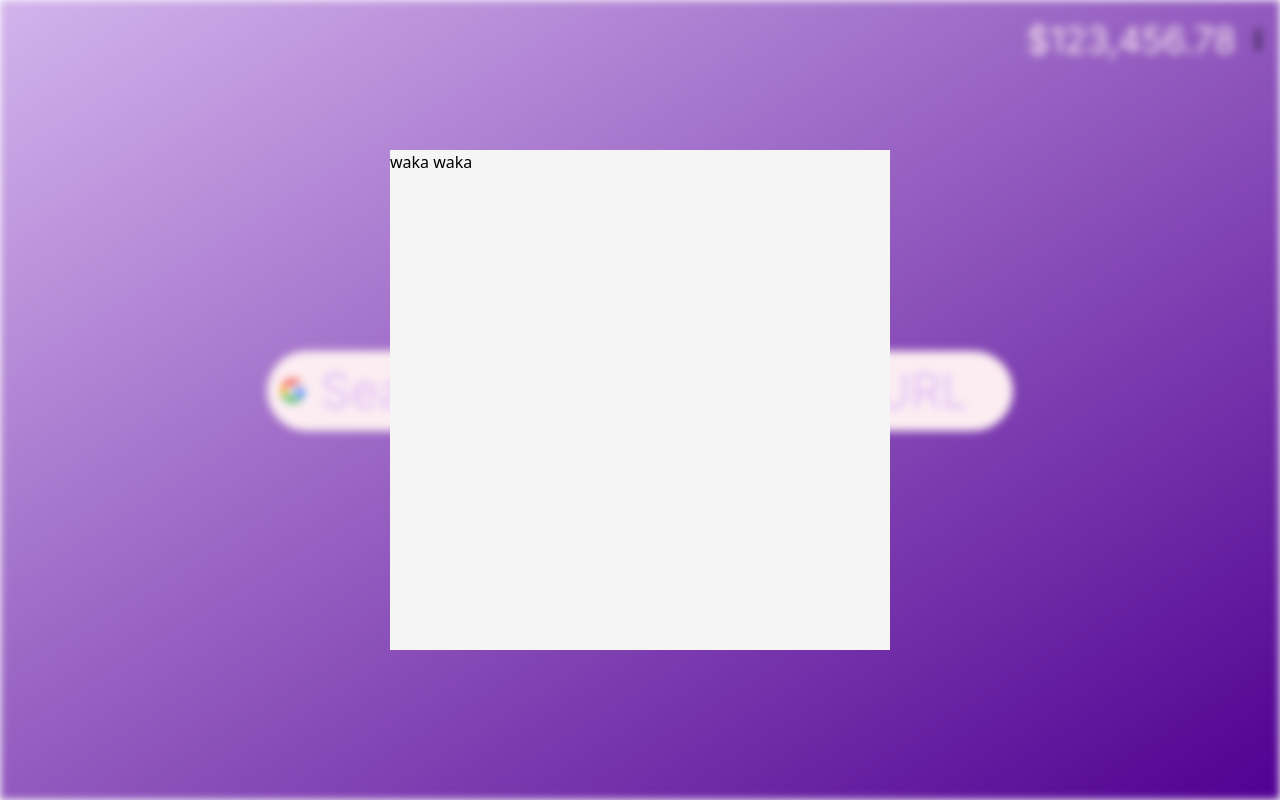
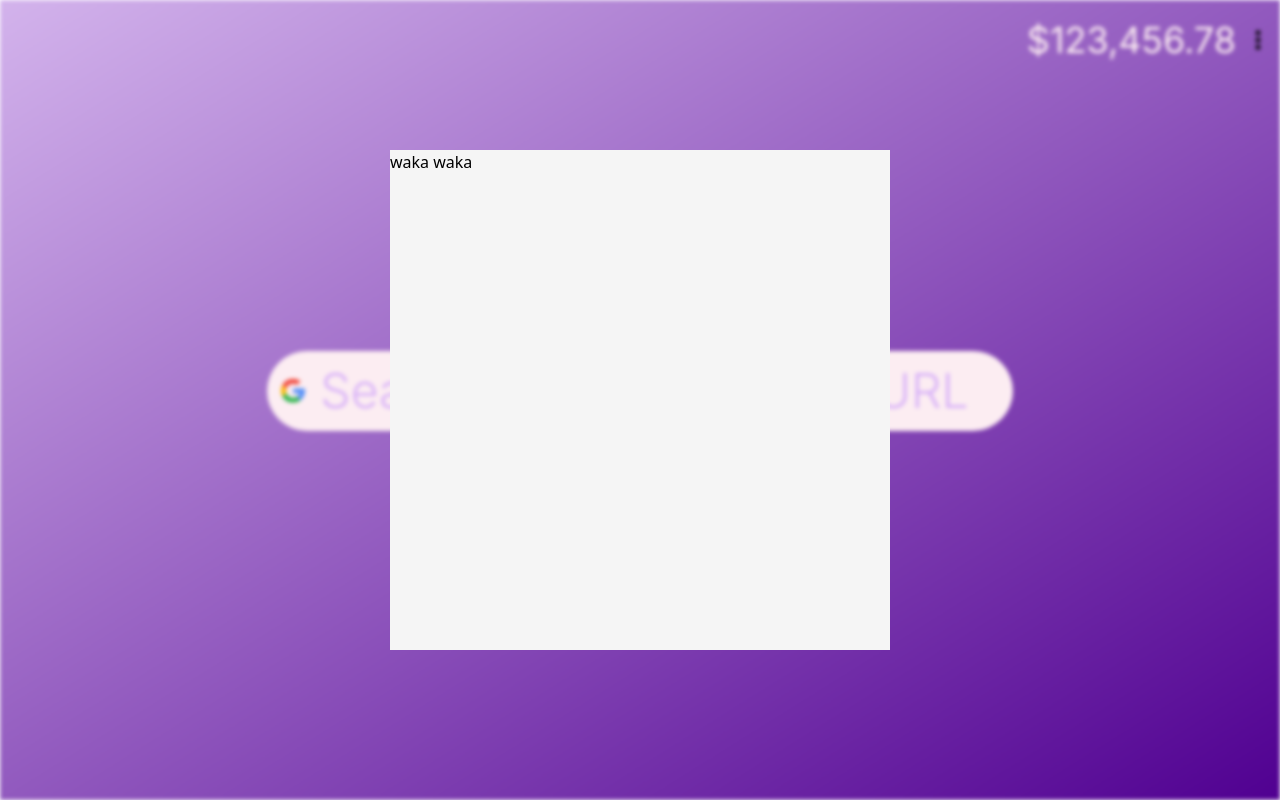
Before and after one commit to tabgender/tabgender, a website: page (public)/index.html in a window 1280 px wide. Both pictures are taken after a click on the element 1264 px from the left and 40 px from the top of the page. Drawn offline with Linux system fonts and the light colour scheme.

Commit message:
Changed things

```diff
--- a/(public)/index.html
+++ b/(public)/index.html
@@ -22,7 +22,7 @@
 <body>
 
     <div id="live-simply"
-        class="blur-sm flex h-screen w-screen flex-col items-center bg-gradient-to-br from-[#d3b3ec] to-[#500091] text-[#FCEDF2] font-inter">
+        class="blur-[2px] flex h-screen w-screen flex-col items-center bg-gradient-to-br from-[#d3b3ec] to-[#500091] text-[#FCEDF2] font-inter">
 
         <!-- top part -->
         <div class="flex h-20 w-screen items-stretch justify-start gap-3 space-evenly">
--- a/(public)/input.css
+++ b/(public)/input.css
@@ -1,5 +1,4 @@
 @tailwind base;
 @tailwind components;
 @tailwind utilities;
-@import url("https://fonts.googleapis.com/css2?family=Poppins&display=swap");
 @import url('https://fonts.googleapis.com/css2?family=Inter:wght@300;400&display=swap');
--- a/(public)/script.js
+++ b/(public)/script.js
@@ -24,11 +24,11 @@ update(time, date);
 setInterval(update, 750, time, date);
 
 //toggle blur off by default
-document.getElementById("live-simply").classList.toggle("blur-sm");
+document.getElementById("live-simply").classList.toggle("blur-[2px]");
 
 //toggle options
 function toggleOptions() {
 
-  document.getElementById("live-simply").classList.toggle("blur-sm");
+  document.getElementById("live-simply").classList.toggle("blur-[2px]");
   document.getElementById("options-page").classList.toggle("invisible");
 }
--- a/package.json
+++ b/package.json
@@ -1,5 +1,7 @@
 {
   "devDependencies": {
+    "autoprefixer": "^10.4.13",
+    "postcss": "^8.4.21",
     "tailwindcss": "^3.2.4"
   }
 }
--- a/tailwind.config.js
+++ b/tailwind.config.js
@@ -1,11 +1,10 @@
 /** @type {import('tailwindcss').Config} */
 module.exports = {
-  content: ["./(public)/**/*.{html,js}"],
+  content: ["./(public)/**/*.{html, js}"],
   theme: {
     extend: {
       fontFamily: {
-        'poppins': ['Poppins', 'sans-serif'],
-        'inter':['Inter','mono']
+        'inter': ['Inter', 'mono']
       },
     },
   },
```
Also changed, not shown: (public)/output.css, .github/workflows/firebase-hosting-merge.yml (deleted), .github/workflows/firebase-hosting-pull-request.yml (deleted), 1 other file.
